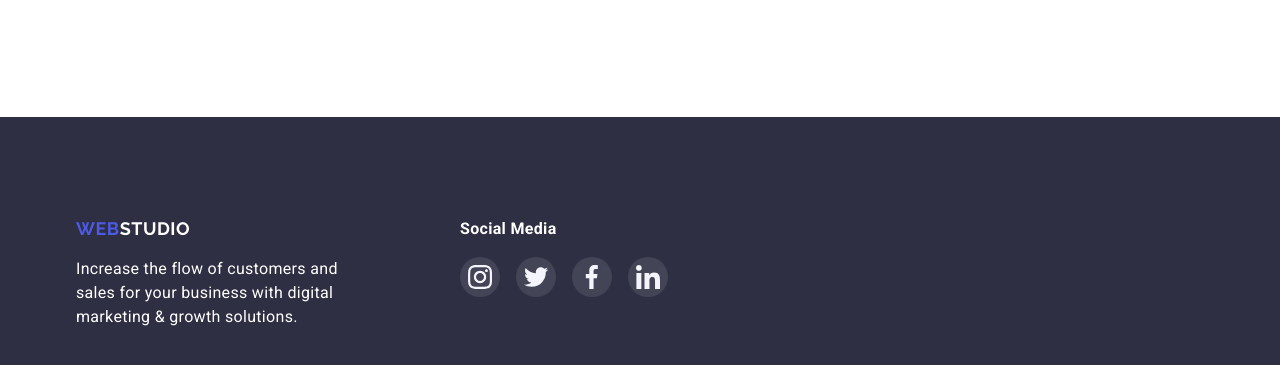
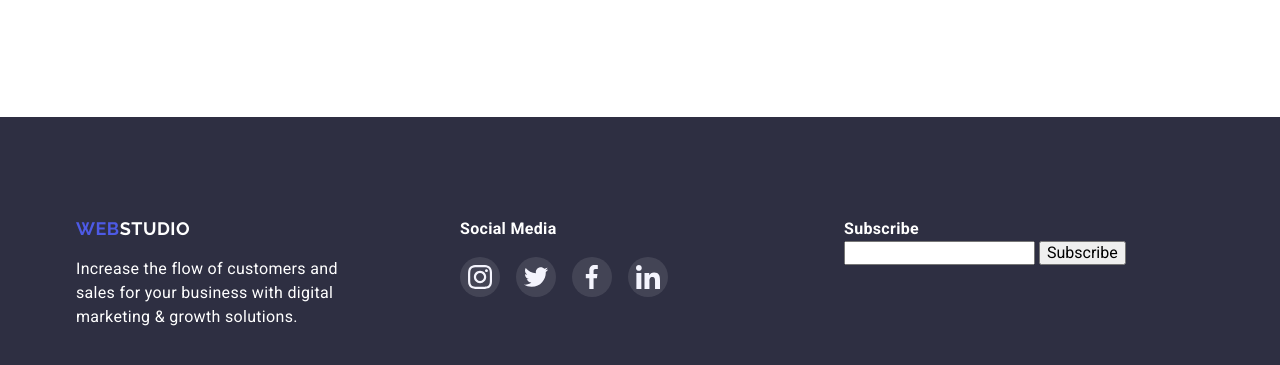
Before and after one commit to olhabahaieva/goit-markup-hw-06, a plain HTML site: page index.html in a window 1280 px wide. Shown: the part 2813-3178 px from the top of the page. Drawn offline with nearby package versions, Linux system fonts and the light colour scheme.

Commit message:
added initial subscribe form

```diff
--- a/index.html
+++ b/index.html
@@ -448,6 +448,16 @@
                   </ul>
               </div>
         </div>
+
+        <div class="footer-form-subscribe">
+          <h2 class="footer-social-heading">Subscribe</h2>
+
+          <form action="">
+            <input type="text">
+            <button>Subscribe</button>
+          </form>
+        </div>
+
       </div>
       </div>
 
```
